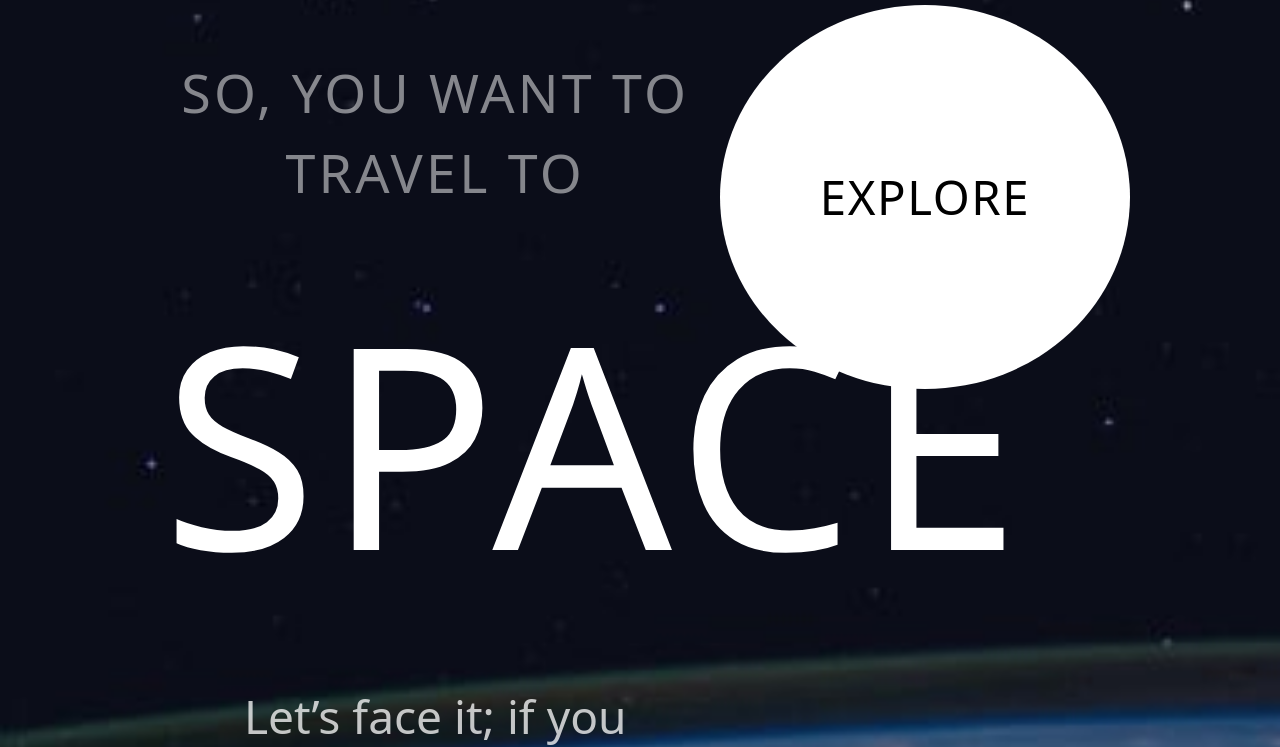
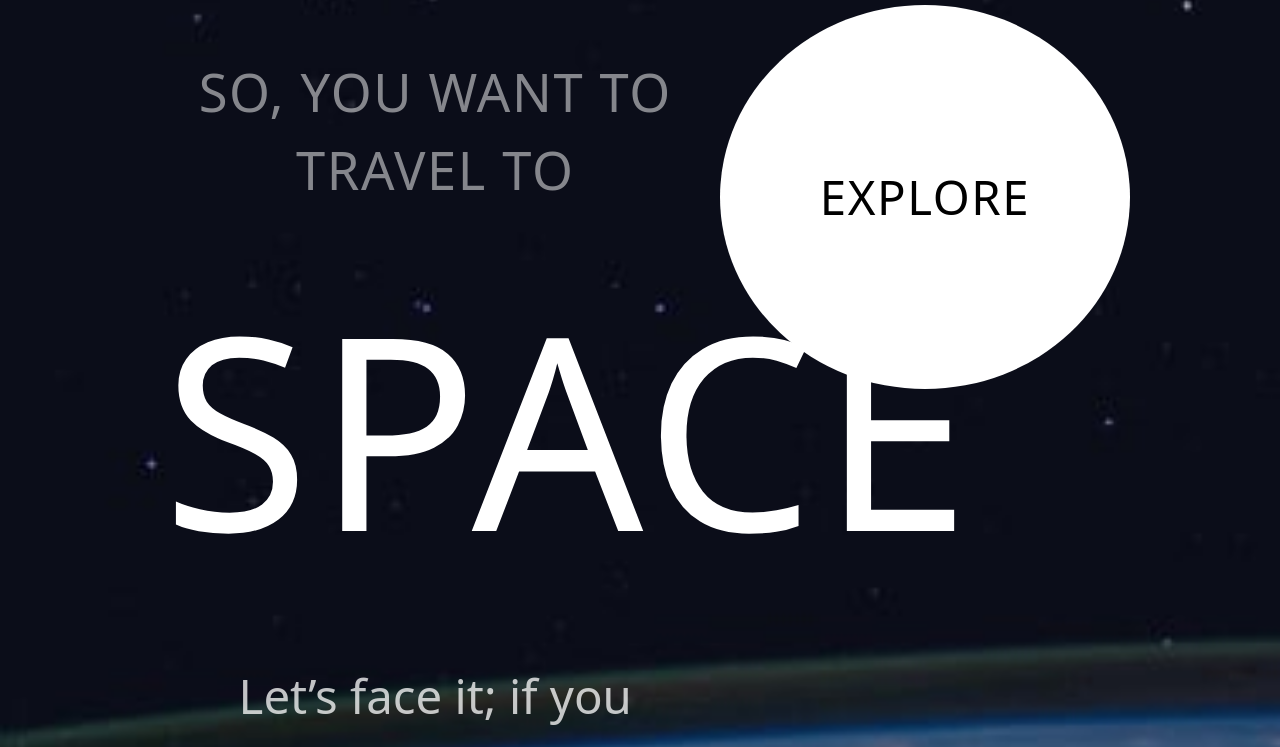
Before and after one commit to victor-msi/Space-tourism, a website: page index.html in a window 1280 px wide. Shown: the part 71-818 px from the top of the page. Drawn offline with nearby package versions, Linux system fonts and the light colour scheme; files that its build step writes are made by us from their sources.

Commit message:
Update main.scss
Correcciones de tamaño de fuente.

```diff
--- a/sass/main.scss
+++ b/sass/main.scss
@@ -18,17 +18,17 @@ body{
 }
 
 .main-title{
-  font-size: 4.2vw;
-  letter-spacing: .2rem;
+  font-size: 4.1vw;
+  letter-spacing: .1rem;
 }
 
 .main-subtitle{
-  font-size: 22vw;
-  letter-spacing: .6rem;
+  font-size: 21vw;
+  letter-spacing: .4rem;
 }
 
 .description{
-  font-size: 3.6vw;
+  font-size: 3.7vw;
   line-height: 1.8em;
 }
 
```
